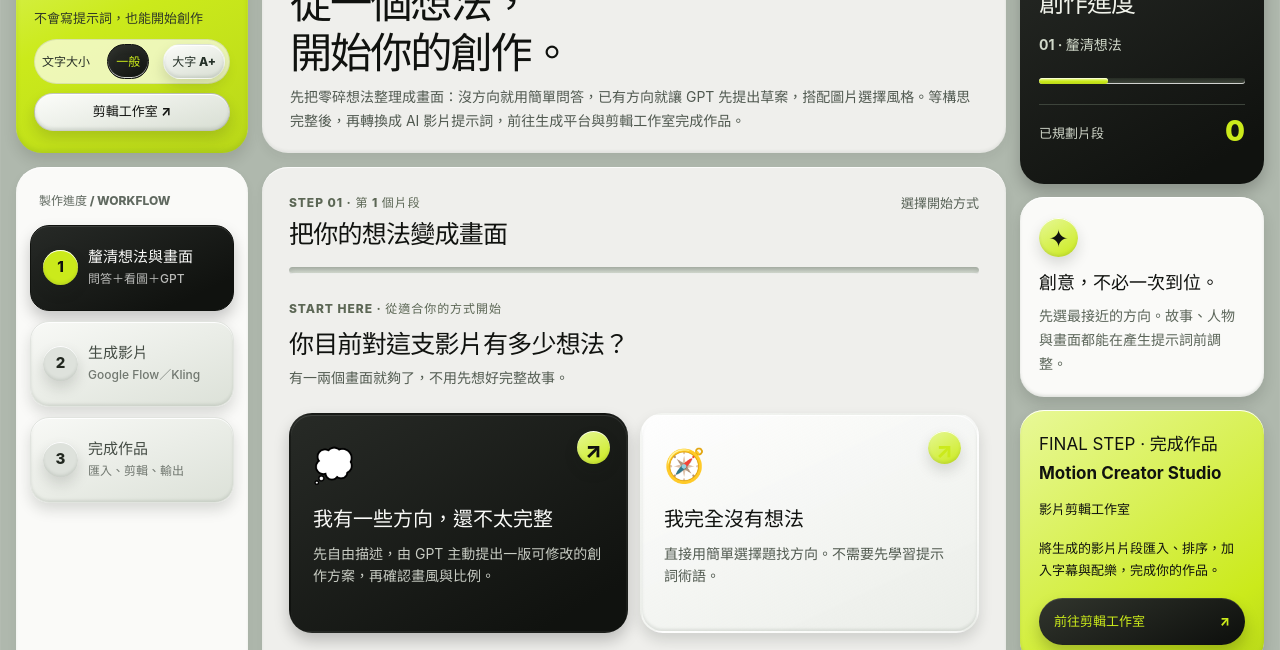
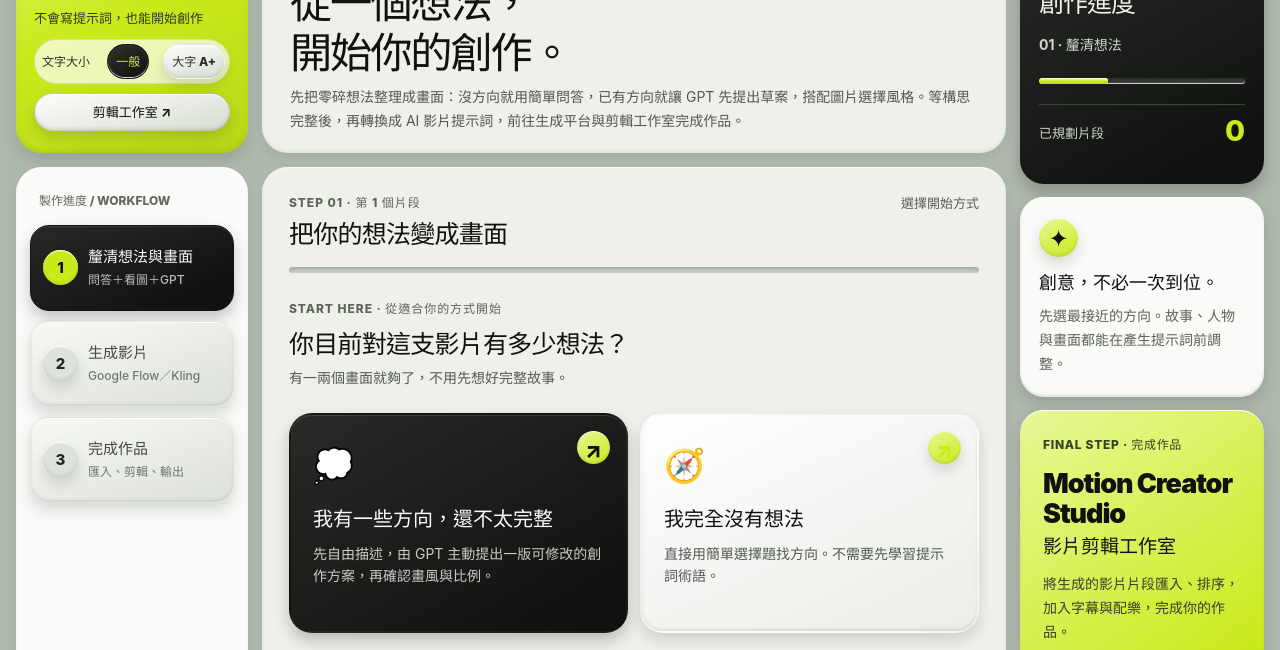
Before and after one commit to hohosora/ai-video-concept-studio, a plain HTML site: page index.html in a window 1280 px wide. Shown: the part 118-768 px from the top of the page. Drawn offline with Linux system fonts and the light colour scheme.

Commit message:
Enlarge final Motion Creator Studio card and establish stronger headline hierarchy

```diff
--- a/ui-redesign.css
+++ b/ui-redesign.css
@@ -342,3 +342,59 @@ body{background:#e9ebe6!important;color:var(--night)!important}
     will-change:auto !important;
   }
 }
+
+
+/* FINAL STUDIO CARD HIERARCHY v0.5.3 — English-first, prominent CTA; layout unchanged */
+.rail-lime {
+  min-height:320px;
+  padding:27px 23px!important;
+  display:flex;
+  flex-direction:column;
+  justify-content:space-between;
+  align-items:stretch;
+  gap:20px;
+}
+.rail-lime .rail-studio-content {
+  min-width:0;
+}
+.rail-lime .rail-studio-kicker {
+  margin:0 0 16px;
+  font-size:calc(12px * var(--readability-scale));
+  line-height:1.35;
+  font-weight:850;
+  letter-spacing:.06em;
+  color:#364321;
+}
+.rail-lime .rail-studio-title {
+  margin:0 0 5px!important;
+  color:var(--night)!important;
+  font-size:calc(27px * var(--readability-scale))!important;
+  line-height:1.11;
+  font-weight:900;
+  letter-spacing:-.04em;
+  overflow-wrap:normal;
+  word-break:normal;
+}
+.rail-lime .rail-studio-subtitle {
+  margin:0 0 13px!important;
+  font-size:calc(19px * var(--readability-scale))!important;
+  line-height:1.35!important;
+  font-weight:850;
+  color:var(--night)!important;
+}
+.rail-lime .rail-studio-description {
+  margin:0!important;
+  font-size:calc(14px * var(--readability-scale))!important;
+  line-height:1.7!important;
+  color:#35402b!important;
+}
+.rail-lime .rail-link {
+  margin-top:auto;
+  min-height:49px;
+  font-size:calc(14px * var(--readability-scale))!important;
+  justify-content:space-between;
+}
+@media(max-width:760px) {
+  .rail-lime{min-height:270px;padding:24px 21px!important}
+  .rail-lime .rail-studio-title{font-size:calc(26px * var(--readability-scale))!important}
+}
```
